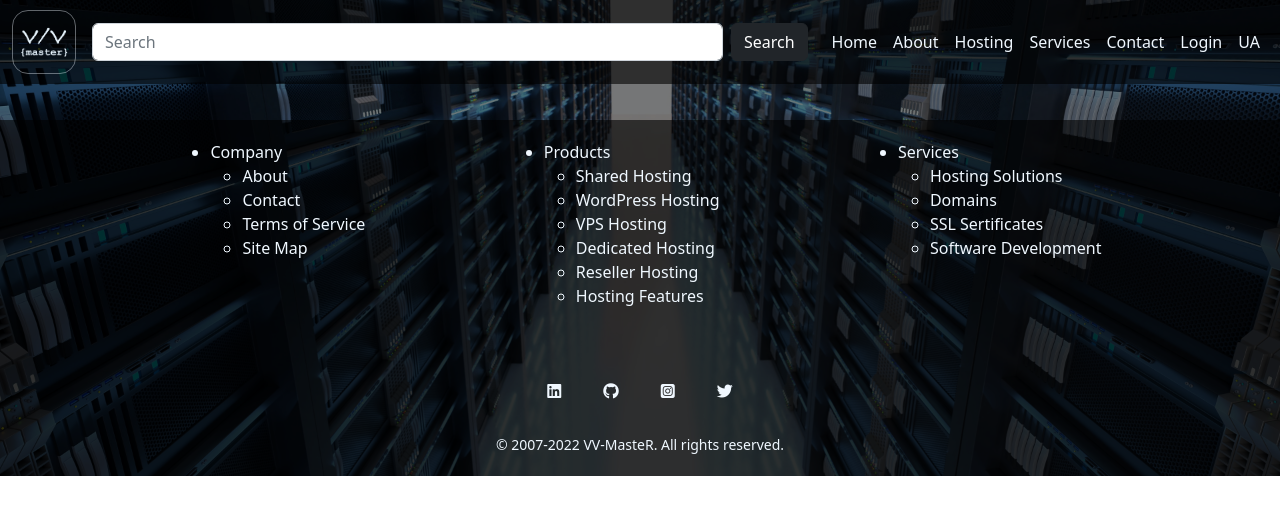
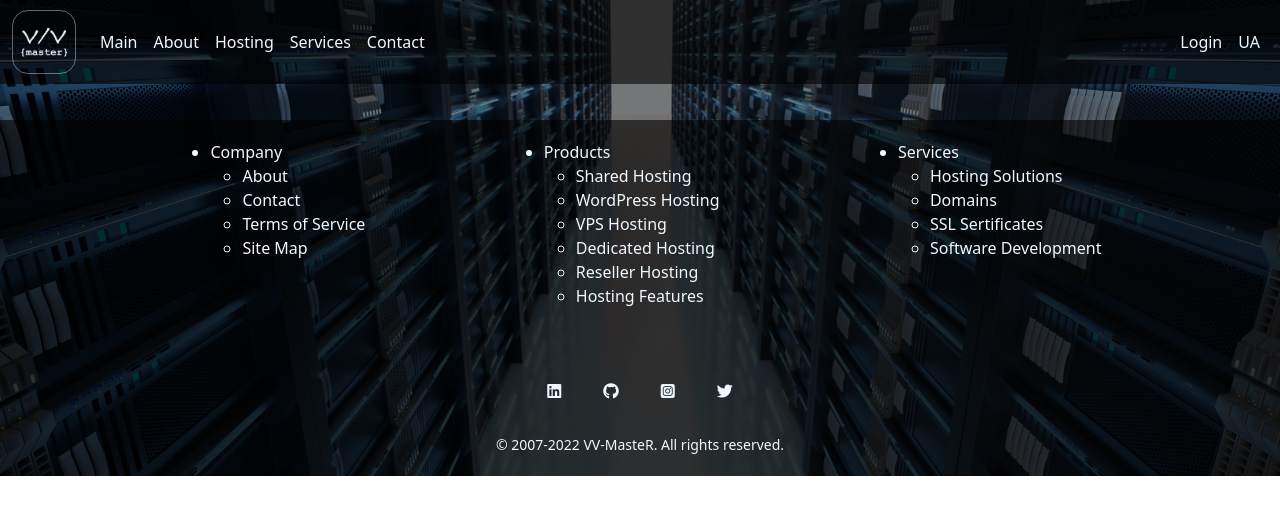
Before and after one commit to annasvrv/vv_master_page, a React (Create React App) app: page / in a window 1280 px wide. Shown: the top 514 px of the page. Built offline with nearby package versions, Linux system fonts and the light colour scheme.

Commit message:
removed search bar

```diff
--- a/src/App.js
+++ b/src/App.js
@@ -1,4 +1,4 @@
-import { BrowserRouter as Router, Routes, Route, Link } from "react-router-dom";
+import { BrowserRouter as Router, Routes, Route } from "react-router-dom";
 import Header from "./components/Header";
 import Main from "./components/Main";
 import Footer from "./components/Footer";
--- a/src/components/Header.js
+++ b/src/components/Header.js
@@ -1,11 +1,15 @@
 import React from "react";
 import logo from "../styles/VV_master_logo1.png";
-
+import { useLocation } from "react-router-dom";
 
 import "../styles/Header.css";
 
 export default function Header(props) {
   let menu = props.navMenu;
+  const location = useLocation();
+  const { pathname } = location;
+  const splitLocation = pathname.split("/");
+
   return (
     <div className="Header">
       <nav className="navbar navbar-expand-lg">
@@ -25,7 +29,7 @@ export default function Header(props) {
             <span className="navbar-toggler-icon"></span>
           </button>
           <div className="collapse navbar-collapse" id="navbarSupportedContent">
-            <form className="d-flex w-100 me-3" role="search">
+            {/* <form className="d-flex w-100 me-3" role="search">
               <input
                 className="form-control me-2"
                 type="search"
@@ -35,46 +39,86 @@ export default function Header(props) {
               <button className="btn btn-dark" type="submit">
                 Search
               </button>
-            </form>
+            </form> */}
 
-              <ul className="navbar-nav mb-2 mb-lg-0">
-                {Object.keys(menu).map((elem) => {
-                  return (
-                    <li className="nav-item">
-                      <a className="nav-link" href={menu[elem]}>
-                        {elem}
-                      </a>
-                    </li>
-                  );
-                })}
-              </ul>
-
-
-            {/* <li className="nav-item">
-                <a className="nav-link active" href={menu}>
+            <ul className="navbar-nav mb-2 mb-lg-0">
+              {/* <li className="nav-item">
+                <a
+                  className={
+                    splitLocation[1] === "Main" ? "nav-link active" : "nav-link"
+                  }
+                  href="/Home"
+                >
                   Home
                 </a>
               </li>
               <li className="nav-item">
-                <a className="nav-link" href="/">
+                <a
+                  className={
+                    splitLocation[1] === "About"
+                      ? "nav-link active"
+                      : "nav-link"
+                  }
+                  href="/About"
+                >
                   About
                 </a>
               </li>
               <li className="nav-item">
-                <a className="nav-link" href="/">
+                <a
+                  className={
+                    splitLocation[1] === "Hosting"
+                      ? "nav-link active"
+                      : "nav-link"
+                  }
+                  href="/Hosting"
+                >
                   Hosting
                 </a>
               </li>
               <li className="nav-item">
-                <a className="nav-link" href="/">
+                <a
+                  className={
+                    splitLocation[1] === "Services"
+                      ? "nav-link active"
+                      : "nav-link"
+                  }
+                  href="/Services"
+                >
                   Services
                 </a>
               </li>
               <li className="nav-item">
-                <a className="nav-link" href="/">
+                <a
+                  className={
+                    splitLocation[1] === "Contact"
+                      ? "nav-link active"
+                      : "nav-link"
+                  }
+                  href="/Contact"
+                >
                   Contact
                 </a>
               </li> */}
+
+              {Object.keys(menu).map((elem) => {
+                return (
+                  <li className="nav-item">
+                    <a
+                      className={
+                        splitLocation[1] === elem
+                          ? "nav-link active"
+                          : "nav-link"
+                      }
+                      href={menu[elem]}
+                    >
+                      {elem}
+                    </a>
+                  </li>
+                );
+              })}
+            </ul>
+
             <ul className="navbar-nav ms-auto mb-2 mb-lg-0">
               <li className="nav-item">
                 <a className="nav-link" href="/">
--- a/src/components/Main.js
+++ b/src/components/Main.js
@@ -8,7 +8,6 @@ export default function Main() {
         <div className="row">
           <div className="advert-text">Start your server space</div>
           <button className="btn btn-dark">Apply now</button>
-
         </div>
       </div>
     </div>
--- a/src/index.js
+++ b/src/index.js
@@ -8,7 +8,7 @@ import "bootstrap/dist/js/bootstrap.js";
 import reportWebVitals from "./reportWebVitals";
 
 let menu = {
-  Home: "/Main",
+  Main: "/Main",
   About: "/About",
   Hosting: "/Hosting",
   Services: "/Services",
@@ -18,7 +18,7 @@ let menu = {
 const root = ReactDOM.createRoot(document.getElementById("root"));
 root.render(
   <React.StrictMode>
-    <App navMenu ={menu}/>
+    <App navMenu={menu} />
   </React.StrictMode>
 );
 
```
